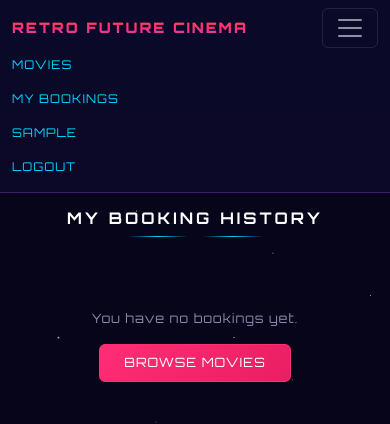
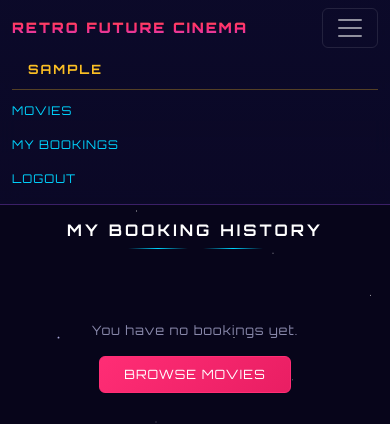
Before and after one commit to zmiller4/CS5300, a Django app: page /history/ in a window 390 px wide, after a click that opens the changed part. Shown: the top 424 px of the page. Run offline with Django 4.2, Linux system fonts and the light colour scheme; the visitor is signed in with stand-in values (Sample User, id 1); data that the repository does not hold is empty.

Commit message:
Make the username not look like a nav link

```diff
--- a/homework2/student/movie_theater_booking/bookings/templates/bookings/base.html
+++ b/homework2/student/movie_theater_booking/bookings/templates/bookings/base.html
@@ -371,6 +371,31 @@
         .text-glow-cyan { text-shadow: var(--glow-cyan); }
         .text-glow-purple { text-shadow: var(--glow-purple); }
 
+        /* Desktop navbar username */
+        .nav-user-label {
+            color: var(--neon-yellow) !important;
+            cursor: default;
+        }
+
+        .nav-user-label:hover {
+            color: var(--neon-yellow) !important;
+            text-shadow: none;
+        }
+
+        /* Mobile menu username header */
+        .mobile-user-header {
+            font-family: 'Orbitron', sans-serif;
+            font-size: 0.8rem;
+            font-weight: 700;
+            letter-spacing: 2px;
+            text-transform: uppercase;
+            color: var(--neon-yellow);
+            padding: 0.75rem 1rem 0.6rem;
+            margin-bottom: 0.25rem;
+            border-bottom: 1px solid rgba(251, 191, 36, 0.3);
+            cursor: default;
+        }
+
         /* Responsive adjustments */
         @media (max-width: 576px) {
             .navbar-brand { font-size: 0.9rem; }
@@ -389,6 +414,9 @@
                     <span class="navbar-toggler-icon"></span>
                 </button>
                 <div class="collapse navbar-collapse" id="navbarNav">
+                    {% if user.is_authenticated %}
+                    <div class="mobile-user-header d-lg-none">{{ user.username }}</div>
+                    {% endif %}
                     <ul class="navbar-nav me-auto">
                         <li class="nav-item">
                             <a class="nav-link" href="{% url 'movie_list' %}">Movies</a>
@@ -401,8 +429,8 @@
                     </ul>
                     <ul class="navbar-nav">
                         {% if user.is_authenticated %}
-                        <li class="nav-item">
-                            <span class="nav-link neon-yellow">{{ user.username }}</span>
+                        <li class="nav-item d-none d-lg-block">
+                            <span class="nav-link nav-user-label">{{ user.username }}</span>
                         </li>
                         <li class="nav-item">
                             <a class="nav-link" href="{% url 'logout' %}">Logout</a>
```
